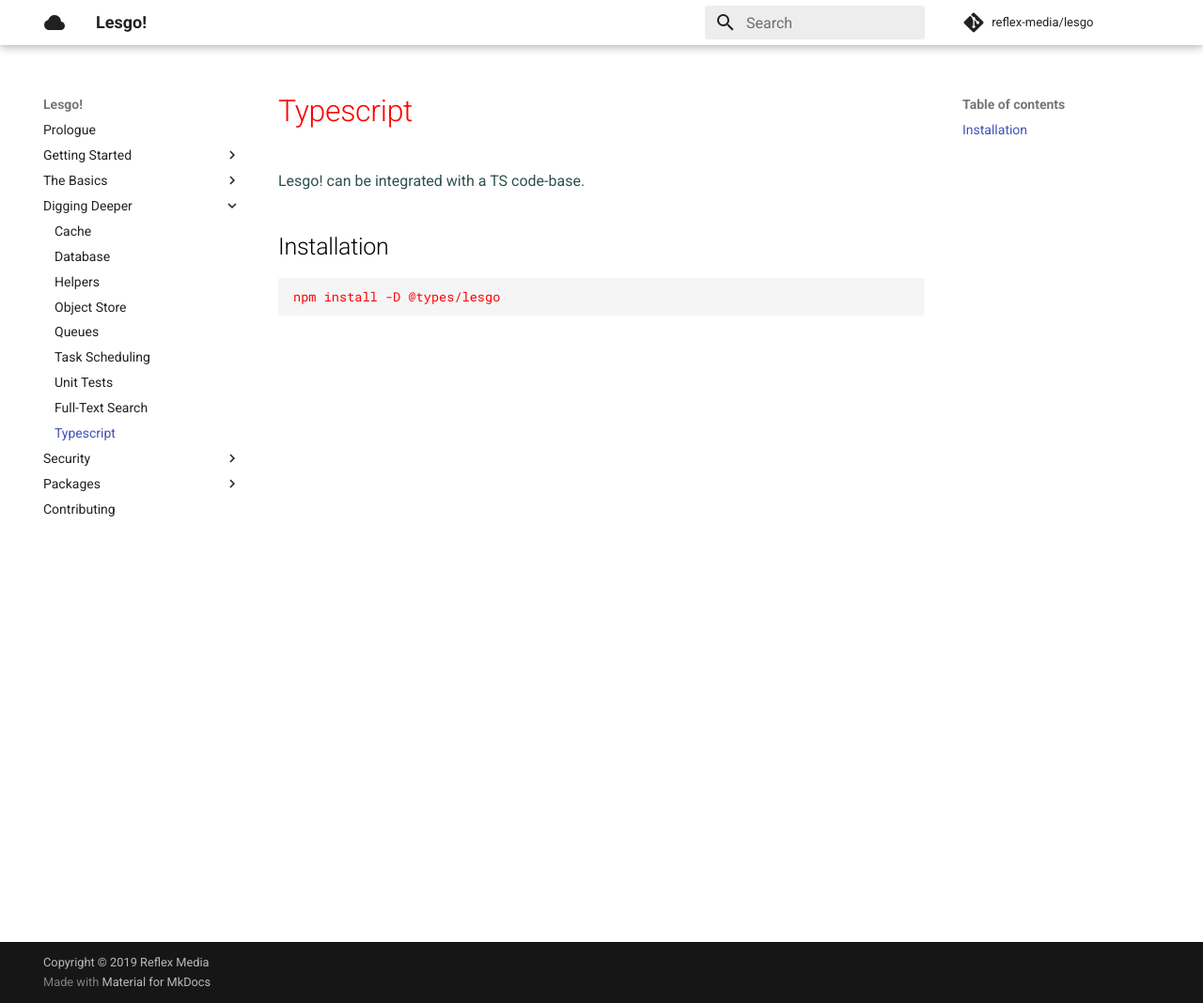
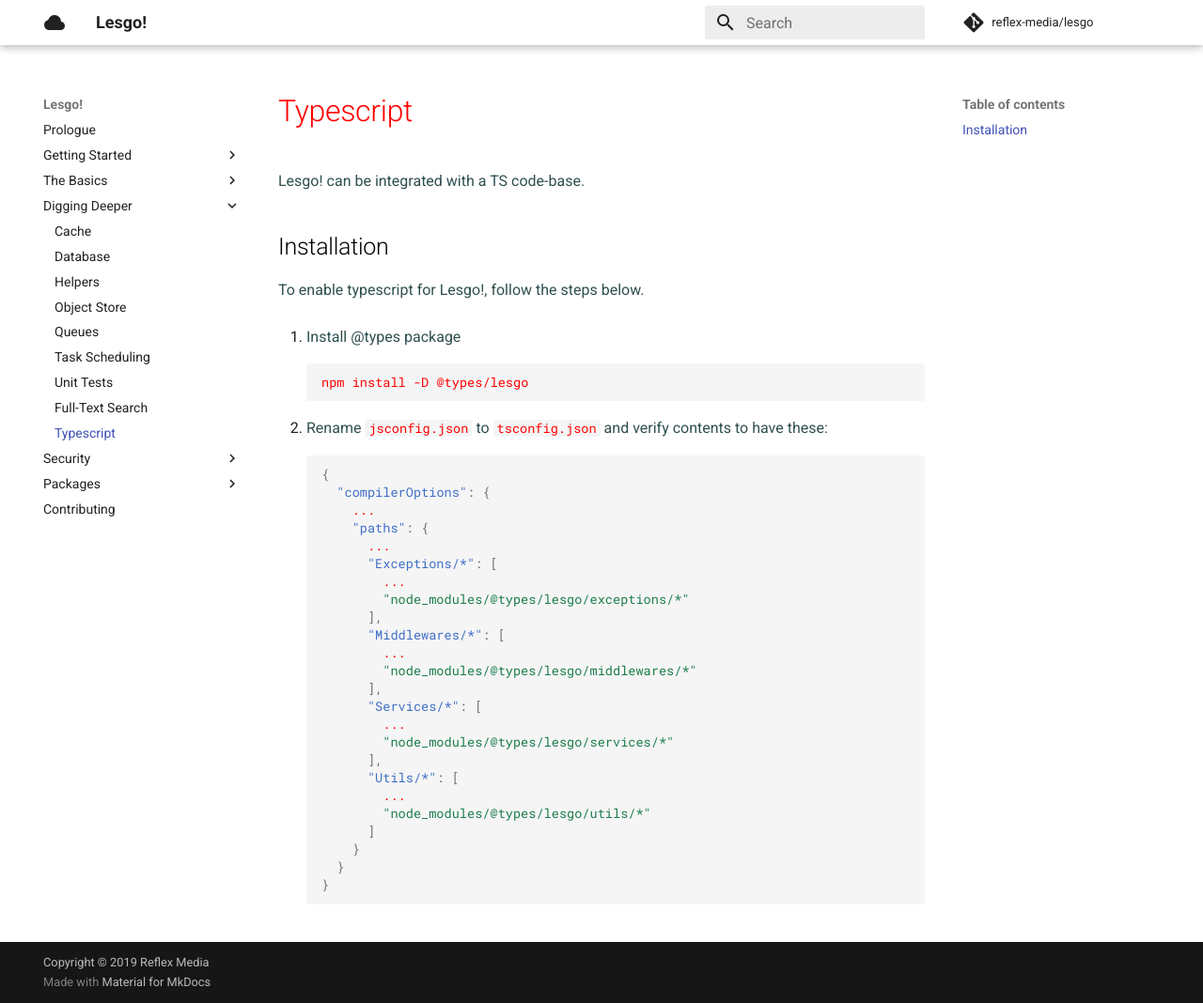
Before and after one commit to reflex-media/lesgo-docs, an MkDocs documentation site: the page built from docs/advance/typescript.md, in a window 1280 px wide and 1068 px high. Shown: the whole window at 94% size. Built offline with MkDocs 1.6.1 and Material for MkDocs 9.7.7, drawn with Linux system fonts in a browser that asks for light colours; comment, search, counter and statistics services are not loaded; the version menu is left out.

Commit message:
feat: add typescript docs (#2)

````diff
--- a/docs/advance/typescript.md
+++ b/docs/advance/typescript.md
@@ -4,6 +4,37 @@
 
 ## Installation
 
+To enable typescript for Lesgo!, follow the steps below.
+
+1. Install @types package
 ```bash
 npm install -D @types/lesgo
 ```
+
+2. Rename `jsconfig.json` to `tsconfig.json` and verify contents to have these:
+```json
+{
+  "compilerOptions": {
+    ...
+    "paths": {
+      ...
+      "Exceptions/*": [
+        ...
+        "node_modules/@types/lesgo/exceptions/*"
+      ],
+      "Middlewares/*": [
+        ...
+        "node_modules/@types/lesgo/middlewares/*"
+      ],
+      "Services/*": [
+        ...
+        "node_modules/@types/lesgo/services/*"
+      ],
+      "Utils/*": [
+        ...
+        "node_modules/@types/lesgo/utils/*"
+      ]
+    }
+  }
+}
+```
````
